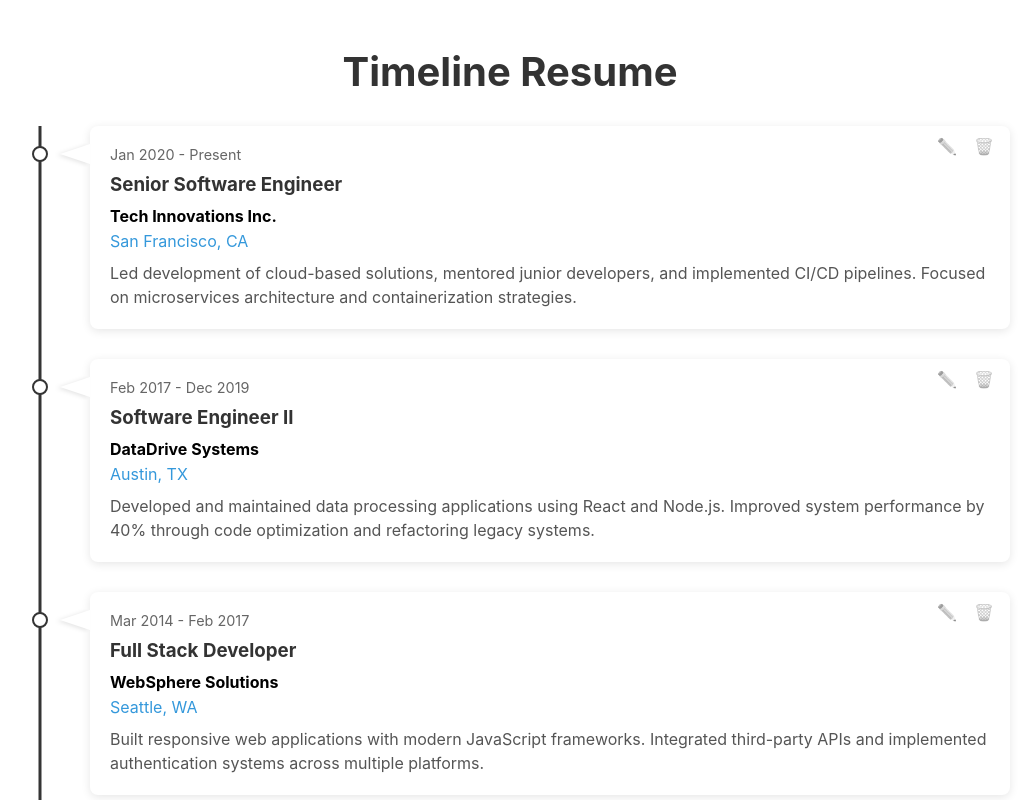
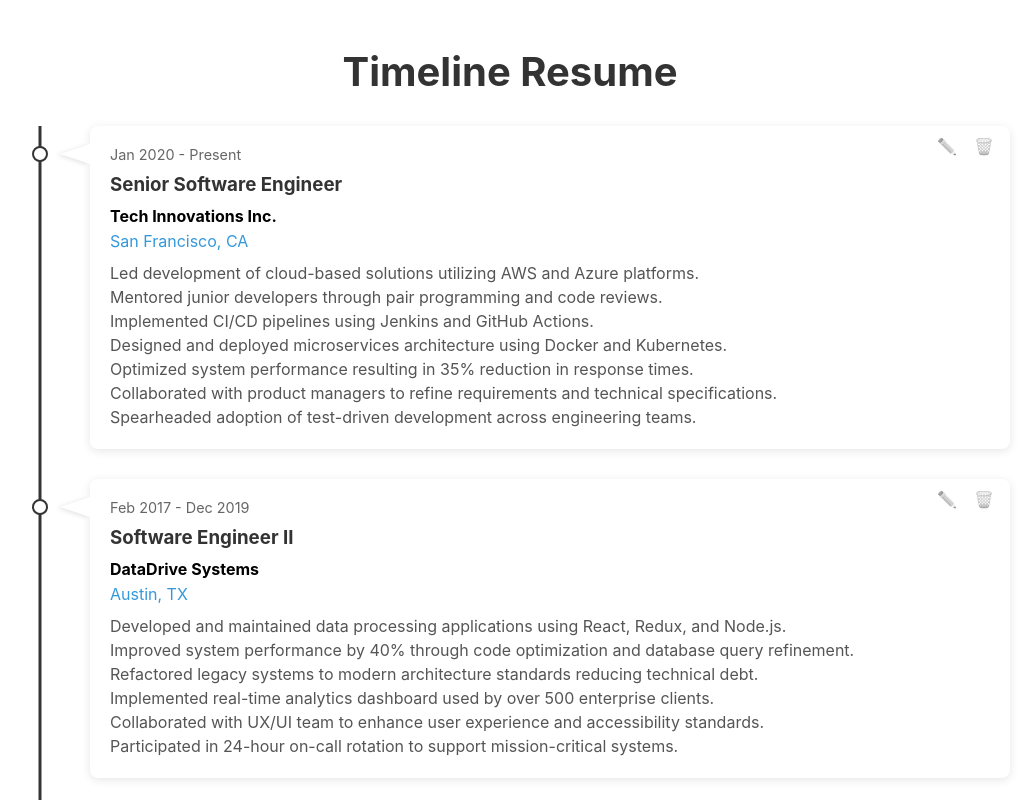
Before and after one commit to willzjc/timeline, a React (Create React App) app: page / in a window 1280 px wide. Shown: the whole page, without its empty margins (130-1165 px from the left). Built offline with nearby package versions, Linux system fonts and the light colour scheme; no server answers.

Commit message:
style: job cards now expand

```diff
--- a/src/components/MapSidePane.js
+++ b/src/components/MapSidePane.js
@@ -1,6 +1,6 @@
 import React, { useEffect } from 'react';
 import CONFIG from '../config';
-import './MapSidePane.css';
+import '../styles/MapSidePane.css';
 
 function MapSidePane({ location, onClose }) {
   // Get API key from config file
--- a/src/data/sampleJobs.js
+++ b/src/data/sampleJobs.js
@@ -5,7 +5,7 @@ const sampleJobs = [
     id: "1",
     title: "Senior Software Engineer",
     company: "Tech Innovations Inc.",
-    responsibilities: "Led development of cloud-based solutions, mentored junior developers, and implemented CI/CD pipelines. Focused on microservices architecture and containerization strategies.",
+    responsibilities: "Led development of cloud-based solutions utilizing AWS and Azure platforms.\nMentored junior developers through pair programming and code reviews.\nImplemented CI/CD pipelines using Jenkins and GitHub Actions.\nDesigned and deployed microservices architecture using Docker and Kubernetes.\nOptimized system performance resulting in 35% reduction in response times.\nCollaborated with product managers to refine requirements and technical specifications.\nSpearheaded adoption of test-driven development across engineering teams.",
     startDate: "2020-01-01",
     endDate: "",
     currentJob: true,
@@ -15,7 +15,7 @@ const sampleJobs = [
     id: "2",
     title: "Software Engineer II",
     company: "DataDrive Systems",
-    responsibilities: "Developed and maintained data processing applications using React and Node.js. Improved system performance by 40% through code optimization and refactoring legacy systems.",
+    responsibilities: "Developed and maintained data processing applications using React, Redux, and Node.js.\nImproved system performance by 40% through code optimization and database query refinement.\nRefactored legacy systems to modern architecture standards reducing technical debt.\nImplemented real-time analytics dashboard used by over 500 enterprise clients.\nCollaborated with UX/UI team to enhance user experience and accessibility standards.\nParticipated in 24-hour on-call rotation to support mission-critical systems.",
     startDate: "2017-02-15",
     endDate: "2019-12-31",
     currentJob: false,
@@ -25,7 +25,7 @@ const sampleJobs = [
     id: "3",
     title: "Full Stack Developer",
     company: "WebSphere Solutions",
-    responsibilities: "Built responsive web applications with modern JavaScript frameworks. Integrated third-party APIs and implemented authentication systems across multiple platforms.",
+    responsibilities: "Built responsive web applications with React, Angular, and Vue.js frameworks.\nIntegrated third-party APIs including payment gateways, mapping services, and social media platforms.\nImplemented secure authentication systems using OAuth 2.0 and JWT across multiple platforms.\nOptimized front-end performance achieving 95+ scores on Google Lighthouse metrics.\nDeveloped RESTful APIs using Express.js and documented with Swagger.\nCoordinated with QA team to establish comprehensive testing protocols and automation.",
     startDate: "2014-03-10",
     endDate: "2017-02-01",
     currentJob: false,
@@ -35,7 +35,7 @@ const sampleJobs = [
     id: "4",
     title: "Junior Software Engineer",
     company: "StartUp Ventures",
-    responsibilities: "Assisted in developing MVP for mobile applications. Worked on front-end components and implemented UI designs using HTML, CSS, and JavaScript.",
+    responsibilities: "Assisted in developing MVP for iOS and Android applications using React Native.\nWorked on front-end components implementing UI designs using HTML5, CSS3, and JavaScript.\nCollaborated with design team to translate mockups into functional interfaces.\nParticipated in daily stand-ups and bi-weekly sprint planning sessions.\nDocumented code and created user guides for internal and external stakeholders.\nTroubleshooted and fixed bugs reported through customer feedback channels.",
     startDate: "2011-06-01",
     endDate: "2014-03-01",
     currentJob: false,
--- a/src/styles/Timeline.css
+++ b/src/styles/Timeline.css
@@ -13,11 +13,24 @@
   width: 60px;
   height: 100%;
   flex-shrink: 0;
+  position: relative;
+}
+
+.timeline-axis::before {
+  content: '';
+  position: absolute;
+  top: 10px;
+  bottom: 30px;
+  left: 50%;
+  width: 3px;
+  background-color: #343434;
+  transform: translateX(-50%);
 }
 
 .timeline-line {
   stroke: #343434;
   stroke-width: 3px;
+  height: 100%;
 }
 
 .timeline-dot {
@@ -36,6 +49,8 @@
 .timeline-elements {
   flex-grow: 1;
   margin-left: 20px;
+  position: relative;
+  padding-bottom: 30px;
 }
 
 .timeline-item {
@@ -50,6 +65,10 @@
   box-shadow: 0 2px 10px rgba(0, 0, 0, 0.1);
   position: relative;
   transition: all 0.3s ease;
+  height: auto;
+  min-height: 100px;
+  display: flex;
+  flex-direction: column;
 }
 
 .timeline-arrow {
@@ -94,6 +113,11 @@
 .timeline-responsibilities {
   color: #555;
   line-height: 1.5;
+  flex-grow: 1;
+  overflow-wrap: break-word;
+  word-wrap: break-word;
+  hyphens: auto;
+  white-space: pre-line;
 }
 
 /* CARD INTERACTIONS */
@@ -255,6 +279,14 @@
     width: 100%;
   }
 
+  .timeline-axis::before {
+    top: 0;
+    bottom: 0;
+    left: 20px;
+    height: 100%;
+    width: 3px;
+  }
+
   .timeline-elements {
     padding-left: 0;
     padding-top: 20px;
```
Also changed, not shown: src/index.css (deleted, +0 -13 lines), src/styles/MapSidePane.css (renamed from src/components/MapSidePane.css).
